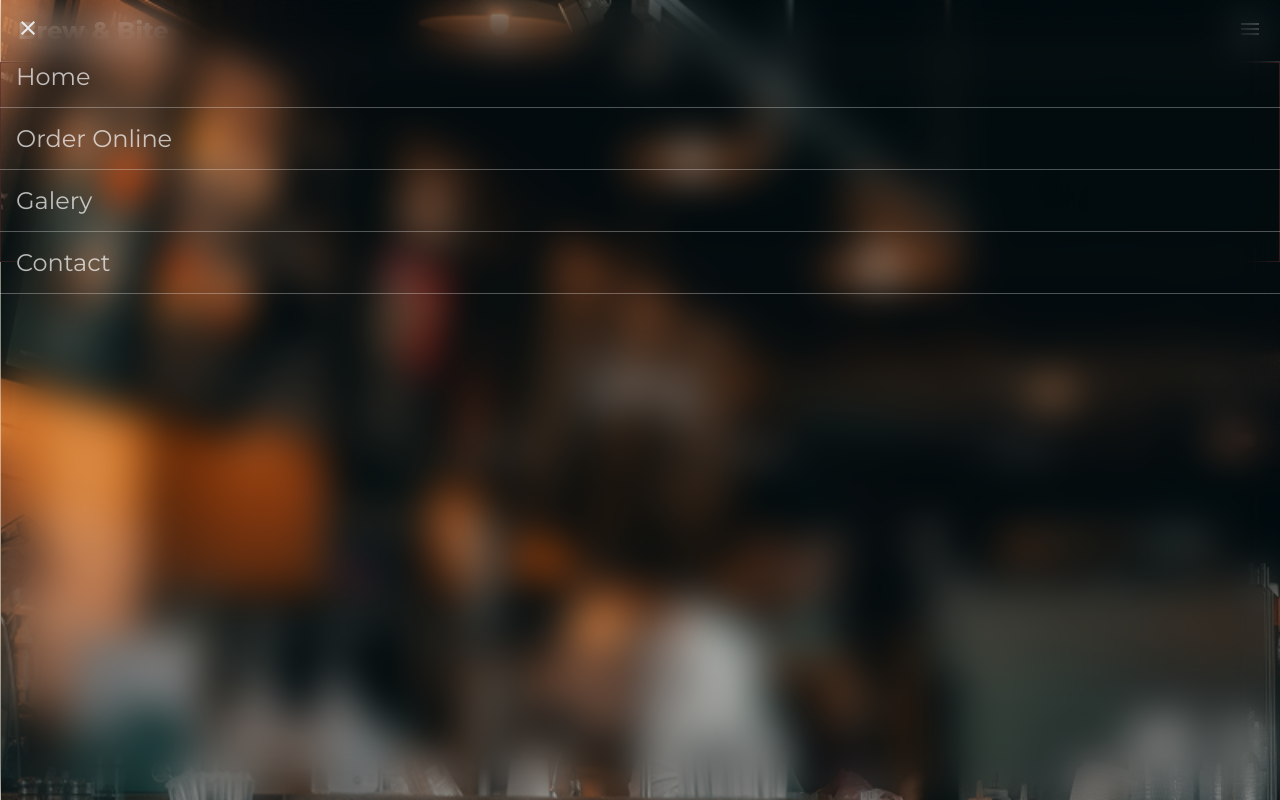
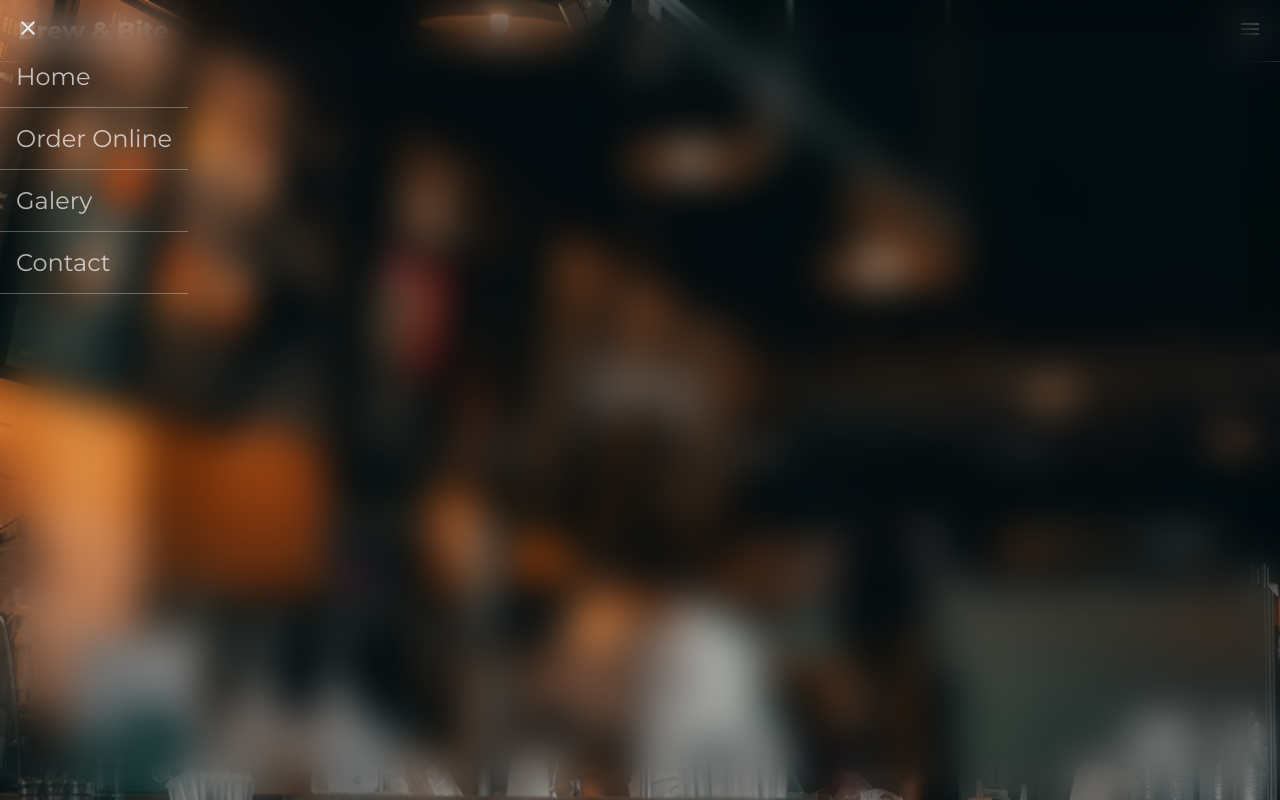
Before and after one commit to BrennaPe/Bakehouse, a plain HTML site: page index.html in a window 1280 px wide. Both pictures are taken after a click on the picture 1250 px from the left and 28 px from the top of the page. Drawn offline with Linux system fonts and the light colour scheme.

Commit message:
Add cake.html and update CSS for layout improvements
Added a new cake.html file with basic HTML structure. Updated global.css to hide horizontal overflow and index.css to fix header width and remove an unused class for cleaner layout.

```diff
--- a/assets/global.css
+++ b/assets/global.css
@@ -15,7 +15,7 @@ body{
     height: 100vh;
     font-family: "Montserrat", sans-serif;
     background-color: var(--color-bg);
-
+    overflow-x: hidden;
 }
 
 :root{
--- a/assets/index.css
+++ b/assets/index.css
@@ -59,7 +59,7 @@ header ul{
     /* border: 1px solid red; */
     display: flex;
     padding: 16px;
-    width: 100vw;
+    width: 100%;
     border-bottom: .5px solid rgba(255, 255, 255, 0.298);
     transition: background .2s;
 }
@@ -86,10 +86,6 @@ main #img-bg{
 
 }
 
-.main-mobile1{
-    border: 1px solid rgb(94, 42, 42);
-    height: 200px;
-}
 
 #container-main-mobile{
     width: 80%;
```
Also changed, not shown: cake.html (added, +11 -0 lines).
